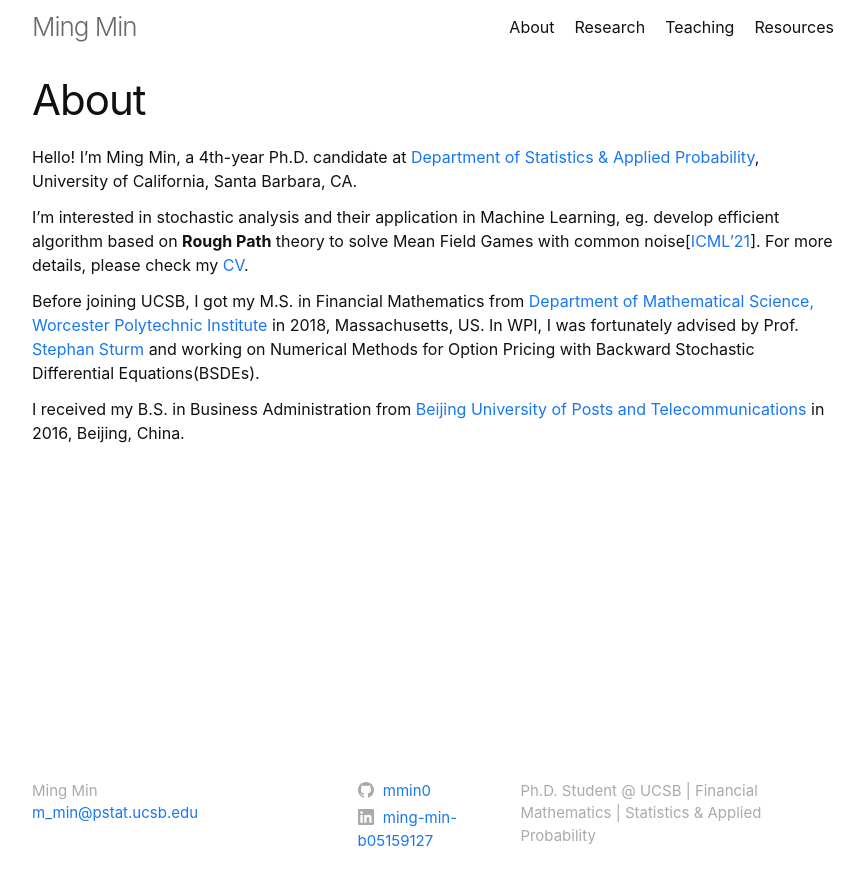
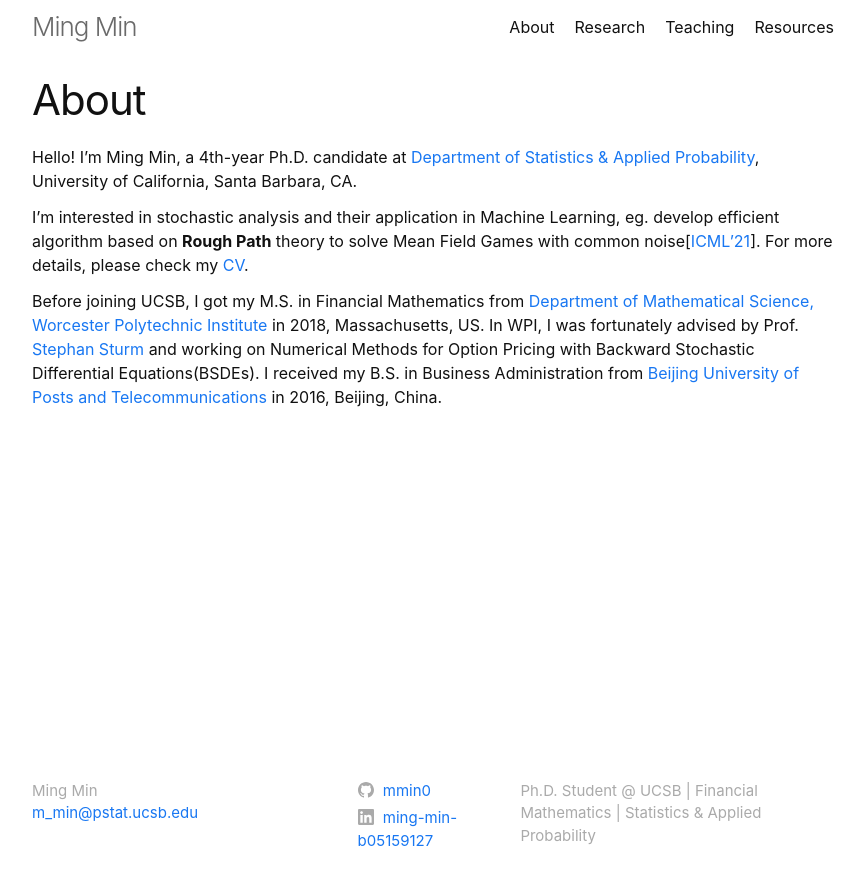
Before and after one commit to mmin0/mmin0.github.io, a Jekyll site: the page built from index.md, in a window 1280 px wide. Shown: the top 885 px of the page, without its empty margins (207-1072 px from the left). Built offline with Jekyll 4.4.1, drawn with Linux system fonts in a browser that asks for light colours; part of the change alters nothing that is shown.

```diff
--- a/index.md
+++ b/index.md
@@ -3,10 +3,8 @@ layout: page
 title: About
 ---
 
-Hello! I’m Ming Min, a 4th-year Ph.D. candidate at [Department of Statistics & Applied Probability](http://www.pstat.ucsb.edu){:target="_blank"}, University of California, Santa Barbara, CA.
+Hello! I’m Ming Min, a 4th-year Ph.D. candidate at [Department of Statistics & Applied Probability](http://www.pstat.ucsb.edu), University of California, Santa Barbara, CA.
 
 I'm interested in stochastic analysis and their application in Machine Learning, eg. develop efficient algorithm based on **Rough Path** theory to solve Mean Field Games with common noise\[[ICML'21](http://proceedings.mlr.press/v139/min21a.html)\]. For more details, please check my [CV](cv-2021.pdf).
 
-Before joining UCSB, I got my M.S. in Financial Mathematics from [Department of Mathematical Science, Worcester Polytechnic Institute](https://www.wpi.edu/academics/departments/mathematical-sciences){:target="_blank"} in 2018, Massachusetts, US. In WPI, I was fortunately advised by Prof. [Stephan Sturm](http://users.wpi.edu/~ssturm/) and working on Numerical Methods for Option Pricing with Backward Stochastic Differential Equations(BSDEs).
-
-I received my B.S. in Business Administration from [Beijing University of Posts and Telecommunications](https://english.bupt.edu.cn){:target="_blank"} in 2016, Beijing, China.
+Before joining UCSB, I got my M.S. in Financial Mathematics from [Department of Mathematical Science, Worcester Polytechnic Institute](https://www.wpi.edu/academics/departments/mathematical-sciences) in 2018, Massachusetts, US. In WPI, I was fortunately advised by Prof. [Stephan Sturm](http://users.wpi.edu/~ssturm/) and working on Numerical Methods for Option Pricing with Backward Stochastic Differential Equations(BSDEs). I received my B.S. in Business Administration from [Beijing University of Posts and Telecommunications](https://english.bupt.edu.cn) in 2016, Beijing, China.
```
